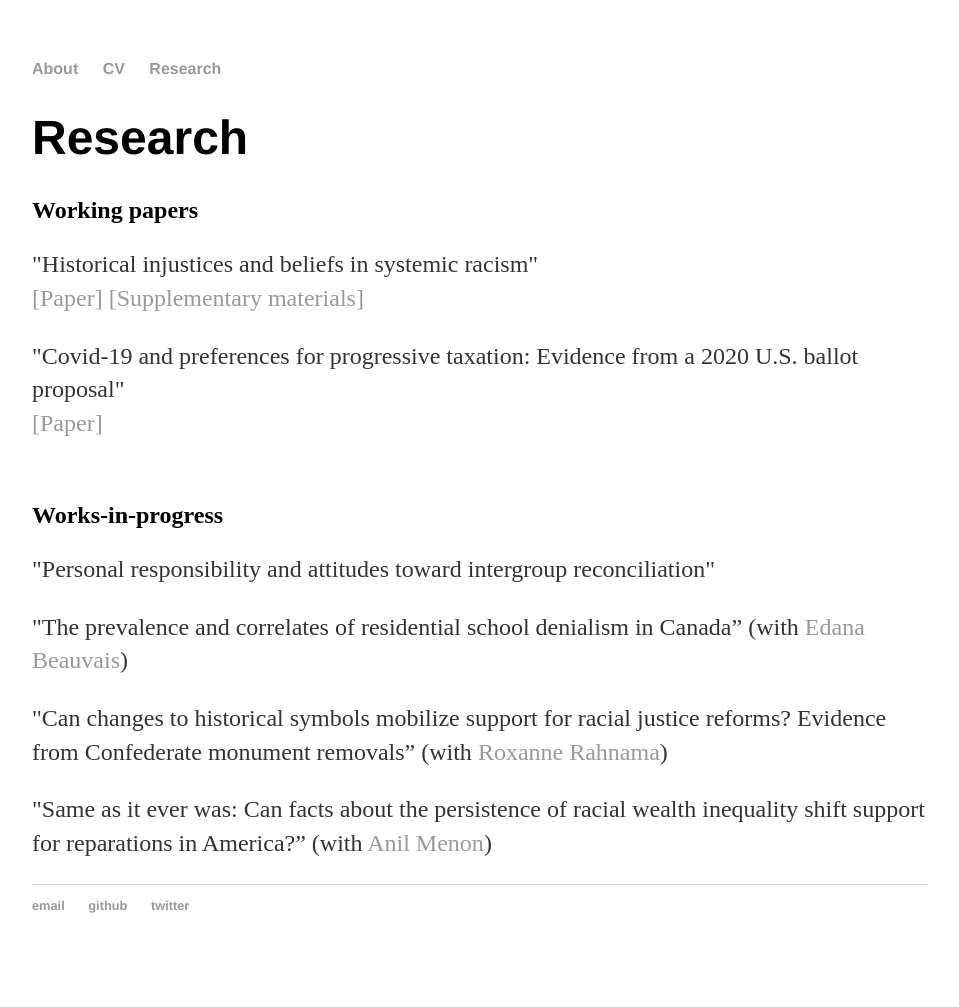
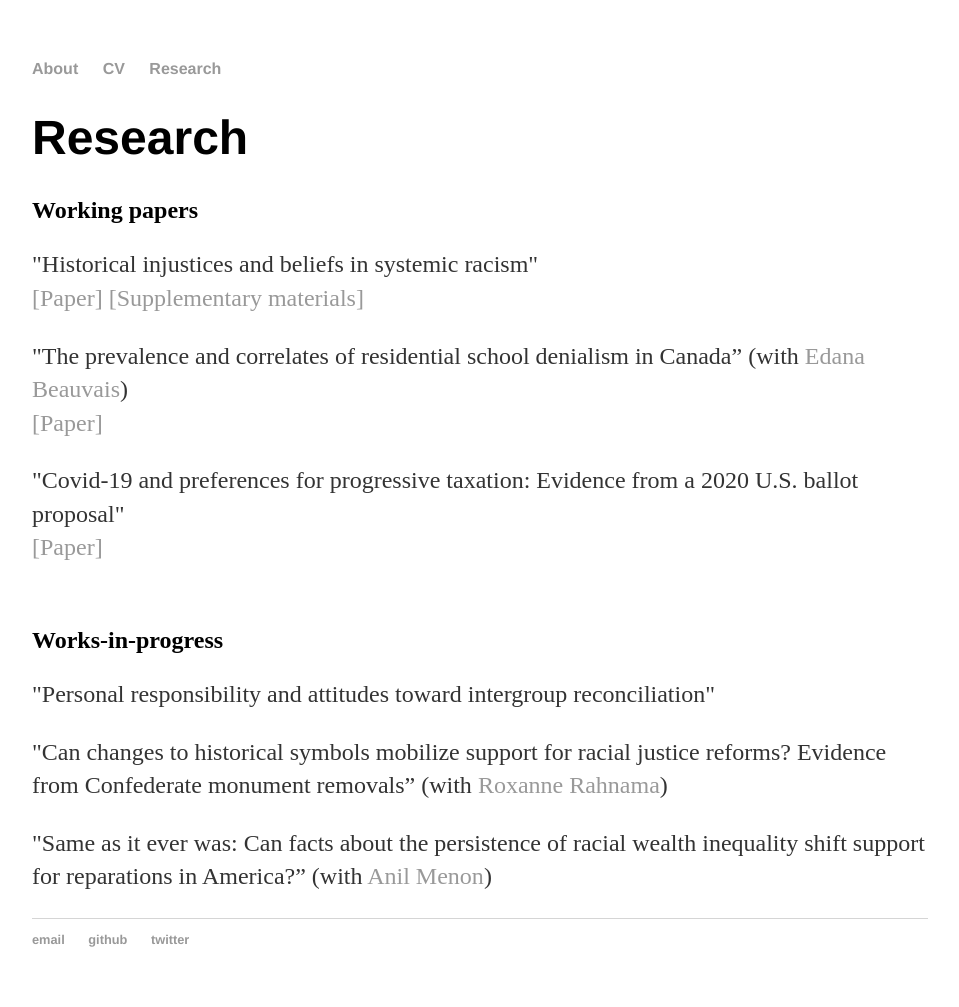
Before and after one commit to mark-williamson/mark-williamson.github.io, a Jekyll site: the page built from research/index.html, in a window 1280 px wide. Shown: the whole page, without its empty margins (160-1119 px from the left). Built offline with Jekyll 4.4.1, drawn with Linux system fonts in a browser that asks for light colours; before the commit the page ends 973 px from its top, so only the background shows below that.

Commit message:
Update index.html

```diff
--- a/research/index.html
+++ b/research/index.html
@@ -4,12 +4,12 @@ layout: default
 <div class="blurb">
 	<h1>Research </h1>
   	<h2>Working papers</h2>
-      <p>"Historical injustices and beliefs in systemic racism"<br><a href="/assets/graves_paper/historical_injustices.pdf">[Paper]</a> <a href="/assets/graves_paper/supplementary_materials.pdf">[Supplementary materials]</a></p>
-      <p>"Covid-19 and preferences for progressive taxation: Evidence from a 2020 U.S. ballot proposal"<br><a href="/assets/covid19_paper/covid19.pdf">[Paper]</a> </p>
+      	<p>"Historical injustices and beliefs in systemic racism"<br><a href="/assets/graves_paper/historical_injustices.pdf">[Paper]</a> <a href="/assets/graves_paper/supplementary_materials.pdf">[Supplementary materials]</a></p>
+	<p>"The prevalence and correlates of residential school denialism in Canada” (with <a href="https://www.edanabeauvais.com/">Edana Beauvais</a>)<br><a href="/assets/denialism_paper/beauvais_williamson.pdf">[Paper]</a></p>
+	<p>"Covid-19 and preferences for progressive taxation: Evidence from a 2020 U.S. ballot proposal"<br><a href="/assets/covid19_paper/covid19.pdf">[Paper]</a> </p>
 <br>
   <h2>Works-in-progress</h2>
       <p>"Personal responsibility and attitudes toward intergroup reconciliation"</p>
-      <p>"The prevalence and correlates of residential school denialism in Canada” (with <a href="https://www.edanabeauvais.com/">Edana Beauvais</a>)</p>
       <p>"Can changes to historical symbols mobilize support for racial justice reforms? Evidence from Confederate monument removals” (with <a href="https://roxannerahnama.com/">Roxanne Rahnama</a>)</p>
       <p>"Same as it ever was: Can facts about the persistence of racial wealth inequality shift support for reparations in America?” (with <a href="https://sites.google.com/view/anilmenon/bio?authuser=0">Anil Menon</a>)</p>
 </div><!-- /.blurb -->
```
